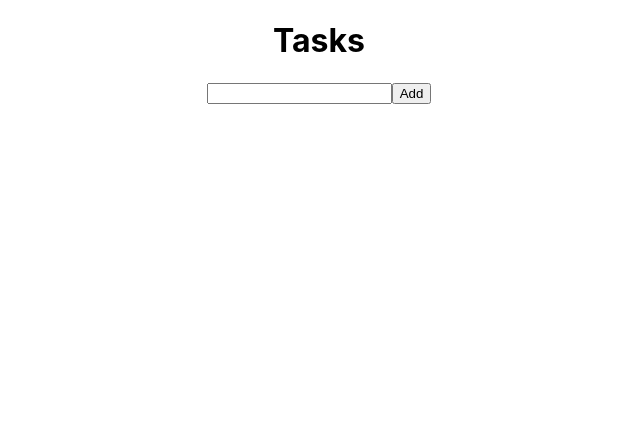
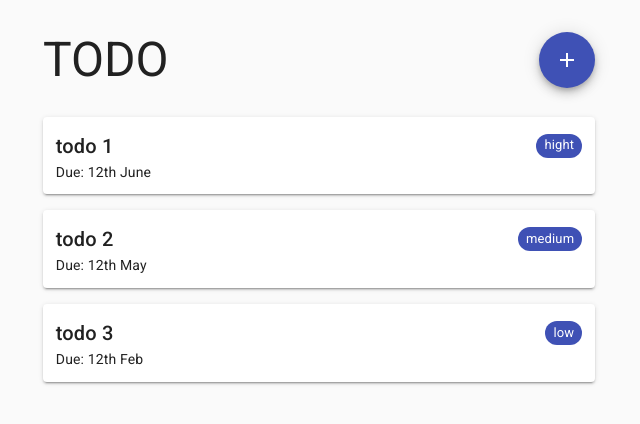
Before and after one commit to kitxomka/react-todo, a React (Create React App) app: page / in a window 1280 px wide. Shown: the top 424 px of the page, without its empty margins (321-961 px from the left). Built offline with nearby package versions, Linux system fonts and the light colour scheme.

Commit message:
add matirial ui, change to the app view

```diff
--- a/package.json
+++ b/package.json
@@ -3,11 +3,14 @@
   "version": "0.1.0",
   "private": true,
   "dependencies": {
+    "@date-io/date-fns": "^1.3.13",
     "@material-ui/core": "^4.11.2",
     "@material-ui/icons": "^4.11.2",
+    "@material-ui/pickers": "^3.2.10",
     "@testing-library/jest-dom": "^5.11.6",
     "@testing-library/react": "^11.2.2",
     "@testing-library/user-event": "^12.6.0",
+    "date-fns": "^2.17.0",
     "react": "^17.0.1",
     "react-dom": "^17.0.1",
     "react-icons": "^4.1.0",
--- a/src/App.js
+++ b/src/App.js
@@ -1,20 +1,58 @@
-import React from 'react'
+import {React, useState} from 'react'
 
+import { CssBaseline, Container } from '@material-ui/core'
 
-
-import Header from './components/Header'
-import TodoForm from './components/TodoForm'
+import Header from './components/Header.jsx'
+import TodoList from './components/TodoList.jsx'
+import FormDialog from './components/FormDialog.jsx'
 
 import './App.css'
 
 
+
 function App() {
 
+  const [todos, setTodos] = useState([
+    {
+      val: 'todo 1',
+      priority: 'hight',
+      due: '12th June',
+    },
+    {
+      val: 'todo 2',
+      priority: 'medium',
+      due: '12th May',
+    },
+    {
+      val: 'todo 3',
+      priority: 'low',
+      due: '12th Feb',
+    },
+  ]);
+
+  const handleFabClick = () => {
+    console.log('click')
+  }
+
+  const [dialogOpen, setDialogOpen] = useState(false)
+
+  const handleDialogOpen = () => {
+    setDialogOpen(true)
+  }
+
+  const handleDialogClose = () => {
+    setDialogOpen(false)
+  }
+
   return (
-      <div className='home'>
-        <Header/>
-        <TodoForm/>
-      </div>
+      < >
+        <CssBaseline />
+          <Container maxWidth="sm" style={{}}>
+            <Header handleFabClick={handleDialogOpen}/>
+            <TodoList todos={todos} />
+          </Container>
+        <FormDialog open={dialogOpen} handleClose={handleDialogClose}/>
+      </>
 
   );
 }
--- /dev/null
+++ b/src/components/FormDialog.jsx
@@ -0,0 +1,42 @@
+import React, {useState}from 'react'
+import {Grid, Button, DialogActions, Dialog, DialogContent, DialogTitle} from '@material-ui/core'
+import {TextField, Select, FormControl, InputLabel, MenuItem} from '@material-ui/core'
+
+
+
+const FormDialog = (props) => {
+
+
+
+    return (
+        <Dialog open={props.open} onClose={props.handleClose} style={{minWidth: '60vw'}}>
+           <DialogTitle id="form-dialog-title">Add Todo</DialogTitle>
+           <DialogContent>
+                <Grid container direction='column' spacing={2}>
+                    <Grid item>
+                        <TextField label='Todo text...' id="outlined-basic" variant="outlined"/>
+                    </Grid>
+                    <Grid item>
+                        <FormControl variant='outlined' style={{width: '100%'}}>
+                            <InputLabel id="priorityLabel">Priority</InputLabel>
+                            <Select labelId="priorityLabel"  label="Priority">
+                                <MenuItem value='hight'>Hight</MenuItem>
+                                <MenuItem value='med'>Medium</MenuItem>
+                                <MenuItem value='low'>Low</MenuItem>
+                            </Select>
+                        </FormControl>
+                    </Grid>
+                    <Grid item >
+                        <TextField variant='outlined' label='Due date' type='date' style={{width: '100%'}} InputLabelProps={{shrink: true}}></TextField>
+                    </Grid>
+                </Grid>
+           </DialogContent>
+           <DialogActions>
+                <Button  color="primary">Add</Button>
+                <Button onClick={props.handleClose}>Cancel</Button>
+           </DialogActions>
+        </Dialog>
+    )
+}
+
+export default FormDialog
--- a/src/components/Header.js
+++ /dev/null
@@ -1,5 +0,0 @@
-import React from 'react'
-
-const Header = () => <h1>Tasks</h1>
-
-export default Header
--- /dev/null
+++ b/src/components/Header.jsx
@@ -0,0 +1,26 @@
+import React from 'react'
+import {Grid, Typography, Fab} from '@material-ui/core'
+
+import AddIcon from '@material-ui/icons/Add';
+
+
+
+const Header = (props) => {
+
+    return(
+        <>
+            <Grid container alignItems='center' justify="space-between" style={{marginTop: '2rem'}} >
+                <Grid item>
+                    <Typography variant="h3">TODO</Typography>
+                </Grid>
+                <Grid item>
+                <Fab color="primary" aria-label="add" sixe='small' onClick={props.handleFabClick}>
+                    <AddIcon />
+                </Fab>
+                </Grid>
+            </Grid>
+        </>
+    )
+}
+
+export default Header
--- a/src/components/TodoForm.js
+++ b/src/components/TodoForm.js
@@ -1,5 +1,7 @@
 import React, {useState, useEffect} from 'react'
 import Todo from './Todo'
+
+
 
 
 const useLocalStorageState = (key, deafultValue = '') => {
@@ -54,15 +56,15 @@ const TodoForm = (props) => {
       };
 
     return (
-        <div>
-            <form onSubmit={onSubmit}>
+        <>
+            {/* <form onSubmit={onSubmit}>
                 <input id="todo" className="todo-input" onChange={handleChange} value={todo} />
                 <button type="submit" className="add-btn">Add</button>
             </form>
             <div className="todo-list">
                 <Todo todos={todos} completeTodo={completeTodo} removeTodo={removeTodo} />
-            </div>
-        </div>
+            </div> */}
+        </>
     )
 }
 
--- /dev/null
+++ b/src/components/TodoList.jsx
@@ -0,0 +1,30 @@
+import React from 'react'
+import {Grid, Paper, Typography, Chip} from '@material-ui/core'
+
+const TodoList = (props) => {
+
+    const todoHtml = props.todos.map(todo => {
+                    return(
+                        <Grid item>
+                            <Paper elevation={2} style={{padding:'0.8rem'}}>
+                                <Grid container justify='space-between' alignItems="center">
+                                    <Grid item >
+                                        <Typography variant="h6">{todo.val}</Typography>
+                                    </Grid>
+                                    <Grid item ><Chip color="primary" size="small" label= {todo.priority}/></Grid>
+                                </Grid>
+                                <Typography variant="body2">Due: {todo.due}</Typography>
+                            </Paper>
+                        </Grid>
+                    )
+                })
+
+    return (
+        <Grid container direction='column' spacing={2} style={{marginTop: '1.3rem'}}>
+            {todoHtml}
+        </Grid>
+    )
+
+}
+
+export default TodoList
```
Also changed, not shown: 2 other files (tests, documents, lock files or other folders).
